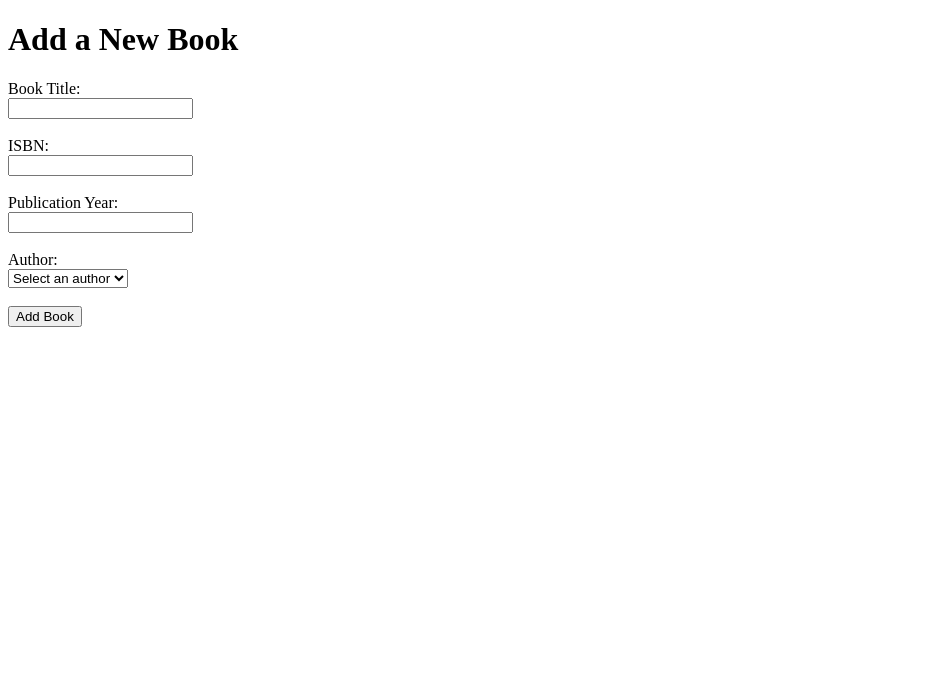
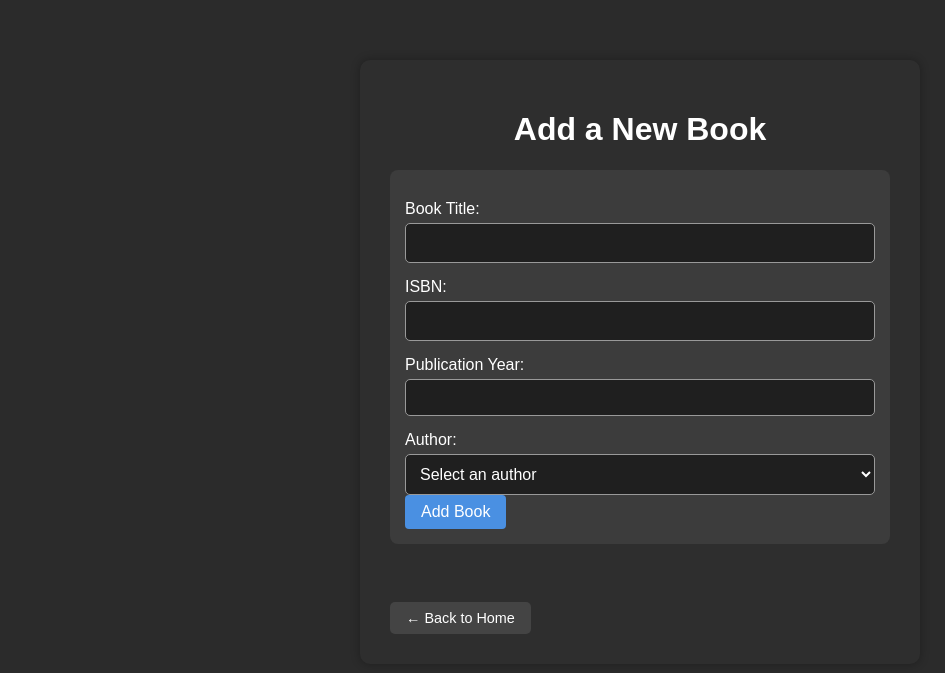
Before and after one commit to MoBa75/book_alchemy, a Flask app: page /add_book in a window 1280 px wide. Shown: the top 673 px of the page, without its empty margins (0-945 px from the left). Run offline with Flask 3, Linux system fonts and the light colour scheme.

```diff
--- a/data_models.py
+++ b/data_models.py
@@ -18,10 +18,10 @@ class Author(db.Model):
         return f"<Author(id={self.id}, name='{self.name}')>"
 
     def __str__(self):
-        birth = self.birth_date.year if self.birth_date else ""
+        birth = self.birth_date.year
         death = self.date_of_death.year if self.date_of_death else ""
         lifespan = f"{birth}–{death}" if death else f"{birth}"
-        return f"{self.name} ({lifespan})" if lifespan else self.name
+        return f"{self.name} ({lifespan})"
 
 
 class Book(db.Model):
@@ -31,6 +31,7 @@ class Book(db.Model):
     isbn = db.Column(db.String(13), unique=True, nullable=False)
     title = db.Column(db.String(200), nullable=False)
     publication_year = db.Column(db.Integer, nullable=True)
+    book_cover_url = db.Column(db.String(200), nullable=False)
     author_id = db.Column(db.Integer, db.ForeignKey('authors.id'), nullable=False)
 
     def __repr__(self):
--- a/static/styles.css
+++ b/static/styles.css
@@ -1,41 +1,92 @@
 body {
   font-family: Arial, sans-serif;
   margin: 40px;
+  background-color: #2b2b2b;
+  color: #f0f0f0;
+}
+
+.container {
+  max-width: 1000px;
+  margin: 0 auto;
+  padding: 0 20px;
+}
+
+h1 {
+  color: #ffffff;
+  text-align: center;
+}
+
+.top-buttons {
+  display: flex;
+  justify-content: center;
+  gap: 20px;
+  margin-bottom: 20px;
+}
+
+.top-buttons .button {
+  background-color: #4a90e2;
+  color: #fff;
+  padding: 10px 16px;
+  text-decoration: none;
+  border-radius: 5px;
+  font-weight: bold;
+}
+
+.top-buttons .button:hover {
+  background-color: #357ab7;
+}
+
+form {
+  margin-bottom: 20px;
+  background-color: #3c3c3c;
+  padding: 15px;
+  border-radius: 8px;
+}
+
+input[type="text"],
+select {
+  padding: 8px;
+  font-size: 1rem;
+  width: auto;
+  margin-right: 10px;
+  background-color: #555;
+  color: #f0f0f0;
+  border: 1px solid #777;
+  border-radius: 4px;
+}
+
+input[type="submit"] {
+  padding: 8px 16px;
+  font-size: 1rem;
+  background-color: #4a90e2;
+  color: white;
+  border: none;
+  border-radius: 4px;
+  cursor: pointer;
+}
+
+input[type="submit"]:hover {
+  background-color: #357ab7;
+}
+
+.book-grid {
+  display: grid;
+  grid-template-columns: repeat(auto-fit, minmax(250px, 1fr));
+  gap: 20px;
 }
 
 .book {
-  display: flex;
-  align-items: center;
-  margin-bottom: 20px;
+  background-color: #3c3c3c;
+  padding: 15px;
+  border-radius: 8px;
+  text-align: center;
+  box-shadow: 0 2px 5px rgba(0, 0, 0, 0.3);
 }
 
 .book img {
   width: 100px;
   height: auto;
-  margin-right: 20px;
-}
-
-form {
-  margin-bottom: 20px;
-}
-
-input[type="text"] {
-  padding: 8px;
-  font-size: 1rem;
-  width: 300px;
-  margin-right: 10px;
-}
-
-input[type="submit"] {
-  padding: 8px 16px;
-  font-size: 1rem;
-  cursor: pointer;
-}
-
-select {
-  padding: 8px;
-  font-size: 1rem;
-  margin-right: 10px;
+  margin-bottom: 10px;
 }
 
 form button[type="submit"] {
@@ -53,14 +104,55 @@ form button[type="submit"]:hover {
   background-color: #990000;
 }
 
-.success-message {
-  color: green;
-  font-weight: bold;
-  margin-bottom: 20px;
+.form-container {
+  max-width: 500px;
+  margin: 60px auto;
+  padding: 30px;
+  background-color: #2e2e2e;
+  border-radius: 10px;
+  box-shadow: 0 0 10px rgba(0, 0, 0, 0.3);
+  color: #ffffff;
 }
 
-.warning-message {
-  color: darkorange;
-  font-weight: bold;
+label {
+  display: block;
+  margin-top: 15px;
+}
+
+input[type="text"],
+input[type="date"],
+input[type="number"],
+select {
+  width: 100%;
+  padding: 10px;
+  margin-top: 5px;
+  box-sizing: border-box;
+  border-radius: 5px;
+  border: 1px solid #999;
+  background-color: #1f1f1f;
+  color: #fff;
+}
+
+.message {
   margin-bottom: 20px;
+  background-color: #444;
+  padding: 10px;
+  border-radius: 5px;
+  color: #80ff80;
 }
+
+.back-button {
+  display: inline-block;
+  margin-top: 20px;
+  color: #ffffff;
+  text-decoration: none;
+  background-color: #444;
+  padding: 8px 16px;
+  border-radius: 5px;
+  font-size: 0.9rem;
+  transition: background-color 0.3s ease;
+}
+
+.back-button:hover {
+  background-color: #666;
+}
--- a/templates/add_book.html
+++ b/templates/add_book.html
@@ -1,35 +1,40 @@
 <!DOCTYPE html>
 <html lang="en">
 <head>
-    <meta charset="UTF-8">
-    <title>Add Book</title>
+  <meta charset="UTF-8" />
+  <meta name="viewport" content="width=device-width, initial-scale=1.0" />
+  <meta http-equiv="X-UA-Compatible" content="ie=edge" />
+  <title>Add Book</title>
+  <link rel="stylesheet" href="{{ url_for('static', filename='styles.css') }}" />
 </head>
 <body>
+  <div class="form-container">
     <h1>Add a New Book</h1>
+    {% if message %}
+      <p class="message">{{ message }}</p>
+    {% endif %}
+    <form action="/add_book" method="POST">
+      <label for="title">Book Title:</label>
+      <input type="text" id="title" name="title" required><br>
 
-    {% if message %}
-        <p><strong>{{ message }}</strong></p>
-    {% endif %}
+      <label for="isbn">ISBN:</label>
+      <input type="text" id="isbn" name="isbn" required><br>
 
-    <form action="/add_book" method="POST">
-        <label for="title">Book Title:</label><br>
-        <input type="text" id="title" name="title" required><br><br>
+      <label for="publication_year">Publication Year:</label>
+      <input type="number" id="publication_year" name="publication_year" required><br>
 
-        <label for="isbn">ISBN:</label><br>
-        <input type="text" id="isbn" name="isbn" required><br><br>
+      <label for="author_id">Author:</label>
+      <select name="author_id" id="author_id" required>
+        <option value="" disabled selected>Select an author</option>
+        {% for author in authors %}
+          <option value="{{ author.id }}">{{ author.name }}</option>
+        {% endfor %}
+      </select><br>
 
-        <label for="publication_year">Publication Year:</label><br>
-        <input type="number" id="publication_year" name="publication_year" required><br><br>
-
-        <label for="author_id">Author:</label><br>
-        <select id="author_id" name="author_id" required>
-            <option value="" disabled selected>Select an author</option>
-            {% for author in authors %}
-                <option value="{{ author.id }}">{{ author.name }} ({{ author.birth_date.year }})</option>
-            {% endfor %}
-        </select><br><br>
-
-        <input type="submit" value="Add Book">
+      <input type="submit" value="Add Book">
     </form>
+    <br>
+    <a href="{{ url_for('home') }}" class="back-button">← Back to Home</a>
+  </div>
 </body>
 </html>
```
Also changed, not shown: db_creation.py (added, +21 -0 lines), templates/add_author.html (+18 -8 lines), templates/home.html (+20 -19 lines).
